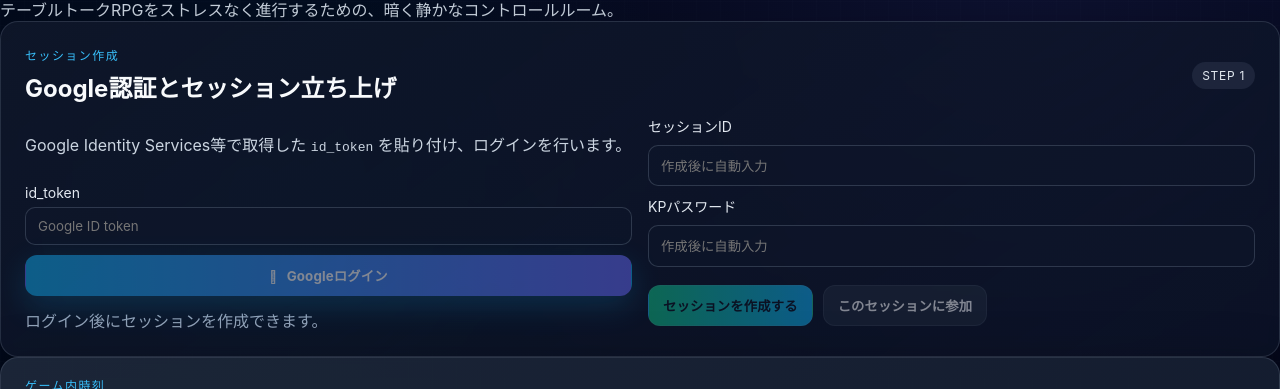
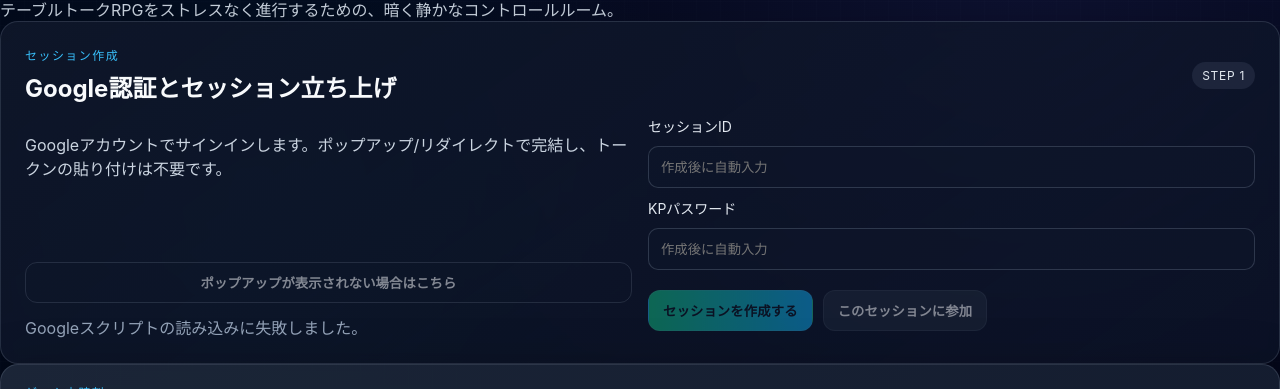
Before and after one commit to KTakahiro1729/KruschtyaProgram, a Vue app in the folder frontend/: page / in a window 1280 px wide. Shown: the part 71-460 px from the top of the page. Built offline with nearby package versions, Linux system fonts and the light colour scheme; no server answers.

Commit message:
Use Google popup login instead of token paste

```diff
--- a/frontend/src/App.vue
+++ b/frontend/src/App.vue
@@ -24,18 +24,17 @@
         </div>
         <div class="card__body two-column">
           <div class="stack">
-            <p class="muted">Google Identity Services等で取得した <code>id_token</code> を貼り付け、ログインを行います。</p>
-            <div class="field-group">
-              <label class="field">
-                <span>id_token</span>
-                <input v-model="login.idToken" placeholder="Google ID token" />
-              </label>
-              <button class="btn btn--primary" :disabled="!login.idToken" @click="loginUser">
-                <span class="icon"></span>
-                Googleログイン
+            <p class="muted">
+              Googleアカウントでサインインします。ポップアップ/リダイレクトで完結し、トークンの貼り付けは不要です。
+            </p>
+            <div class="field-group auth-buttons">
+              <div class="gis-button" ref="googleButtonRef"></div>
+              <button class="btn btn--ghost" @click="promptGoogleLogin" :disabled="isLoggingIn || !googleReady">
+                {{ isLoggingIn ? 'ログイン中…' : 'ポップアップが表示されない場合はこちら' }}
               </button>
             </div>
-            <p v-if="user" class="hint success">ログイン済み: {{ user.name }} ({{ user.email }})</p>
+            <p v-if="loginError" class="hint error">{{ loginError }}</p>
+            <p v-else-if="user" class="hint success">ログイン済み: {{ user.name }} ({{ user.email }})</p>
             <p v-else class="hint">ログイン後にセッションを作成できます。</p>
           </div>
           <div class="stack">
@@ -277,7 +276,16 @@
 import axios from 'axios';
 import { computed, onMounted, onUnmounted, reactive, ref, watch } from 'vue';
 
+declare global {
+  interface Window {
+    google?: any;
+  }
+}
+
 const apiBase = import.meta.env.VITE_WORKER_BASE ?? '';
+const googleClientId =
+  import.meta.env.VITE_GOOGLE_CLIENT_ID ??
+  '465792064386-2g9rcesrhk2enbrlhg7ph4lrg106a75v.apps.googleusercontent.com';
 
 interface User {
   id: string;
@@ -302,7 +310,6 @@
   content: string;
 }
 
-const login = reactive({ idToken: '' });
 const user = ref<User | null>(null);
 const session = reactive({ sessionId: '', password: '' });
 const join = reactive({ sessionId: '', name: '' });
@@ -317,6 +324,10 @@
 const paletteEditMode = ref(false);
 const paletteText = ref('');
 const logPane = ref<HTMLElement | null>(null);
+const googleButtonRef = ref<HTMLElement | null>(null);
+const googleReady = ref(false);
+const loginError = ref('');
+const isLoggingIn = ref(false);
 
 const gameClock = ref<number>(Date.now());
 const kpSettings = reactive({
@@ -344,6 +355,7 @@
       gameClock.value = gameClock.value + 1000;
     }
   }, 1000);
+  initGoogle();
 });
 
 onUnmounted(() => {
@@ -353,6 +365,61 @@
 watch(palette, () => {
   paletteText.value = palette.value.map((item) => item.content).join('\n');
 });
+
+async function loadGoogleScript() {
+  if (document.getElementById('google-identity')) return;
+  await new Promise<void>((resolve, reject) => {
+    const script = document.createElement('script');
+    script.id = 'google-identity';
+    script.src = 'https://accounts.google.com/gsi/client';
+    script.async = true;
+    script.defer = true;
+    script.onload = () => resolve();
+    script.onerror = () => reject(new Error('Googleスクリプトの読み込みに失敗しました。'));
+    document.head.appendChild(script);
+  });
+}
+
+async function initGoogle() {
+  if (!googleClientId) {
+    loginError.value = 'Google Client ID が設定されていません。';
+    return;
+  }
+  try {
+    await loadGoogleScript();
+    if (!window.google?.accounts?.id) throw new Error('Google Identity Servicesを初期化できませんでした。');
+    window.google.accounts.id.initialize({ client_id: googleClientId, callback: handleCredentialResponse });
+    if (googleButtonRef.value) {
+      window.google.accounts.id.renderButton(googleButtonRef.value, {
+        theme: 'outline',
+        size: 'large',
+        type: 'standard',
+        shape: 'pill'
+      });
+    }
+    window.google.accounts.id.prompt();
+    googleReady.value = true;
+    loginError.value = '';
+  } catch (err) {
+    loginError.value = (err as Error).message;
+  }
+}
+
+function promptGoogleLogin() {
+  if (!googleReady.value) {
+    initGoogle();
+    return;
+  }
+  window.google?.accounts?.id?.prompt();
+}
+
+async function handleCredentialResponse(response: any) {
+  if (!response?.credential) {
+    loginError.value = '認証情報を取得できませんでした。もう一度お試しください。';
+    return;
+  }
+  await loginWithIdToken(response.credential as string);
+}
 
 function formatClock(time: number | string | undefined) {
   if (!time) return '--:--:--';
@@ -406,10 +473,18 @@
   }
 }
 
-async function loginUser() {
-  if (!login.idToken) return;
-  const res = await axios.post(`${apiBase}/api/login/google`, { idToken: login.idToken });
-  user.value = res.data.user as User;
+async function loginWithIdToken(idToken: string) {
+  if (!idToken) return;
+  isLoggingIn.value = true;
+  loginError.value = '';
+  try {
+    const res = await axios.post(`${apiBase}/api/login/google`, { idToken });
+    user.value = res.data.user as User;
+  } catch (err: any) {
+    loginError.value = err?.response?.data?.error ?? 'ログインに失敗しました。';
+  } finally {
+    isLoggingIn.value = false;
+  }
 }
 
 async function createSession() {
--- a/frontend/src/style.css
+++ b/frontend/src/style.css
@@ -158,6 +158,16 @@
 .field-group {
   display: grid;
   gap: 10px;
+}
+
+.auth-buttons {
+  align-items: center;
+}
+
+.gis-button {
+  min-height: 44px;
+  display: inline-flex;
+  align-items: center;
 }
 
 .action-row {
```
